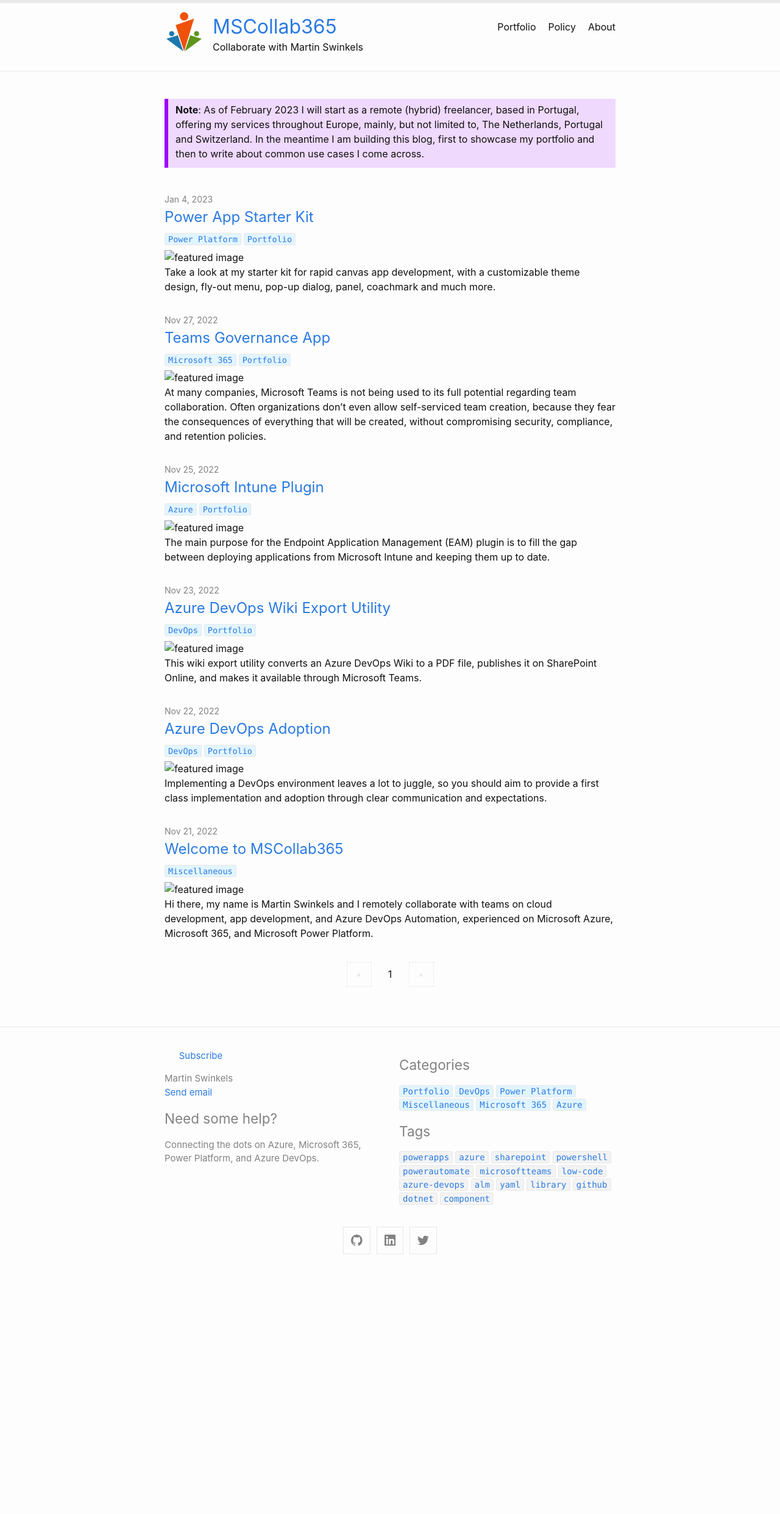
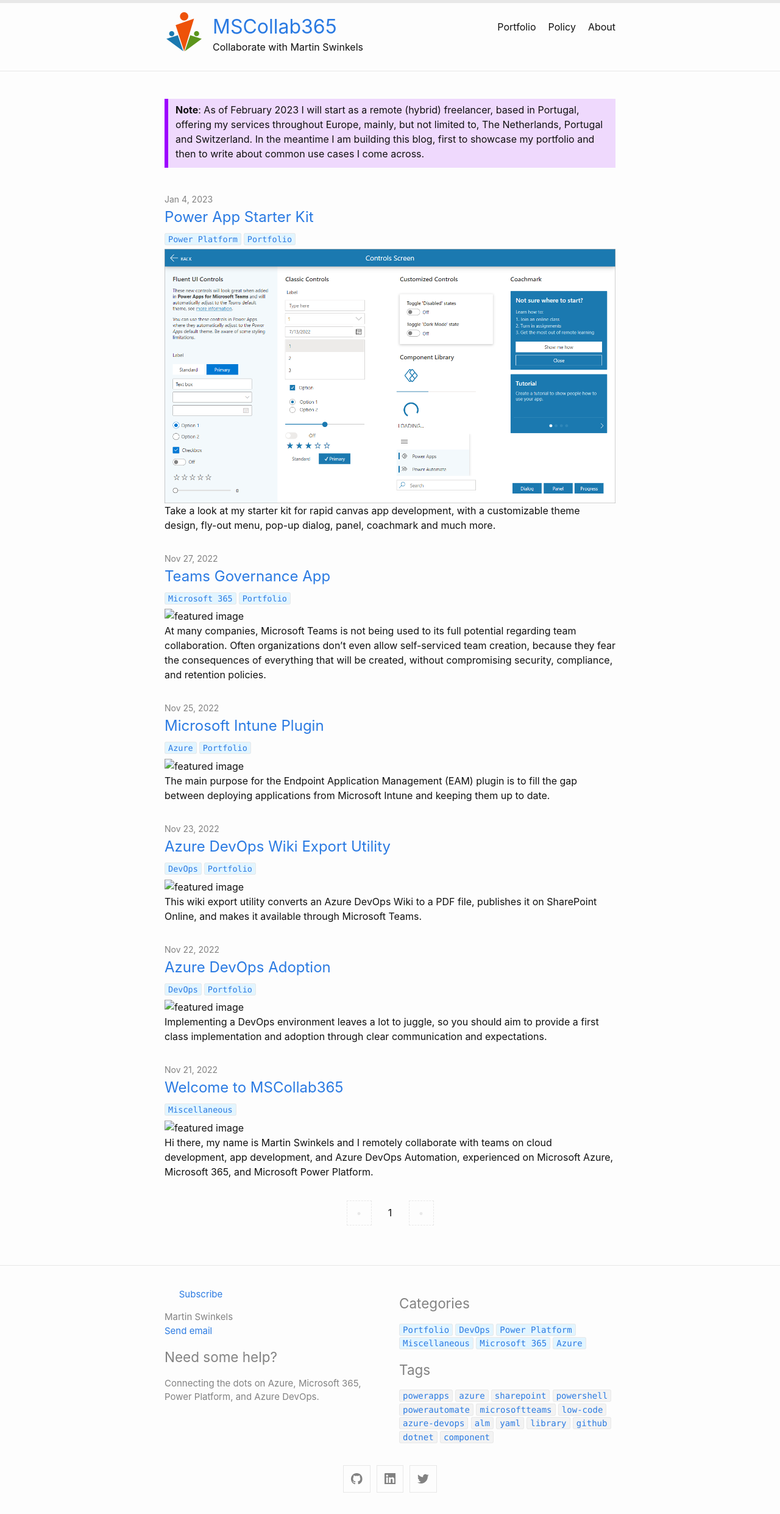
Before and after one commit to msc365/msc365.github.io, a Jekyll site: the page built from index.html, in a window 1280 px wide. Shown: the whole page at 61% size. Built offline with Jekyll 4.4.1, drawn with Linux system fonts in a browser that asks for light colours; the list of posts is cut into pages by our own code; before the commit the page ends 2091 px from its top, so only the background shows below that.

Commit message:
Fixed excerpt post  image

```diff
--- a/_layouts/home.html
+++ b/_layouts/home.html
@@ -42,7 +42,7 @@
           </div>
             {%- if site.show_excerpts -%}
               <div class="post-excerpt-image">
-                <img alt="featured image" src="{{ page.image }}" width="1024"/>
+                <img alt="featured image" src="{{ post.image }}" width="1024"/>
               </div>
               {{ post.excerpt }}
             {%- endif -%}
```
